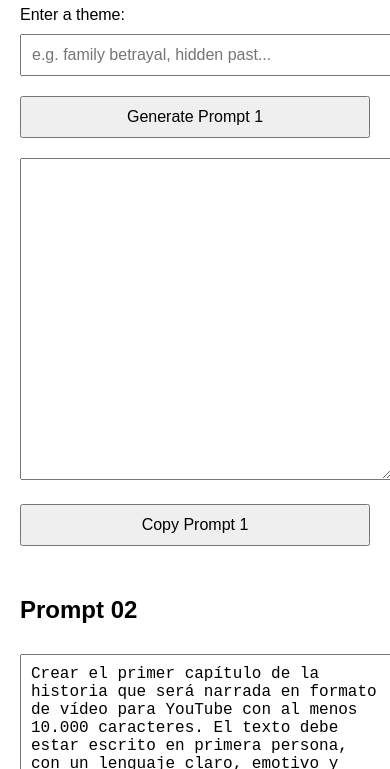
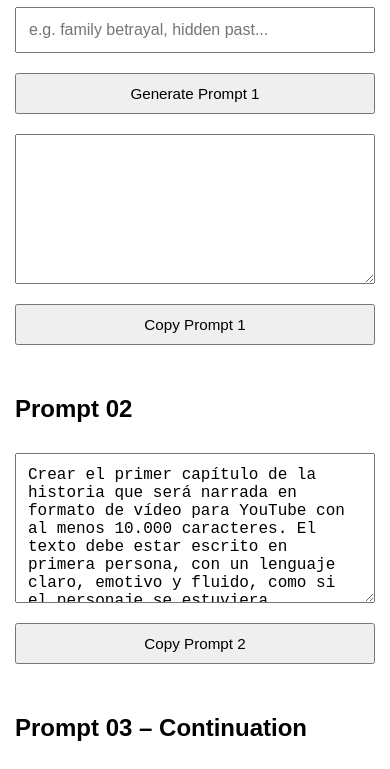
Before and after one commit to rianmarquesz/-gerador-prompts, a plain HTML site: page index.html in a window 390 px wide. Shown: the part 94-863 px from the top of the page. Drawn offline with Linux system fonts and the light colour scheme.

Commit message:
Update index.html

```diff
--- a/index.html
+++ b/index.html
@@ -1,9 +1,9 @@
-
 <!DOCTYPE html>
 <html lang="en">
 <head>
   <meta charset="UTF-8">
   <title>Prompt Generator</title>
+  <meta name="viewport" content="width=device-width, initial-scale=1.0">
   <style>
     body {
       font-family: sans-serif;
@@ -11,17 +11,43 @@
       max-width: 800px;
       margin: auto;
     }
+
     input, textarea, button {
       width: 100%;
       margin: 10px 0;
-      padding: 10px;
+      padding: 12px;
       font-size: 1rem;
+      box-sizing: border-box;
     }
+
     textarea {
-      height: 300px;
+      height: 200px;
+      resize: vertical;
     }
+
     .prompt-box {
       margin-bottom: 40px;
+      display: flex;
+      flex-direction: column;
+    }
+
+    h1, h2 {
+      margin-top: 0;
+    }
+
+    @media (max-width: 600px) {
+      body {
+        padding: 15px;
+      }
+
+      textarea {
+        height: 150px;
+      }
+
+      button {
+        font-size: 0.95rem;
+        padding: 10px;
+      }
     }
   </style>
 </head>
@@ -99,7 +125,6 @@
       }
     }
 
-    // Carrega automaticamente ao abrir
     carregarOutrosPrompts();
   </script>
 </body>
```
